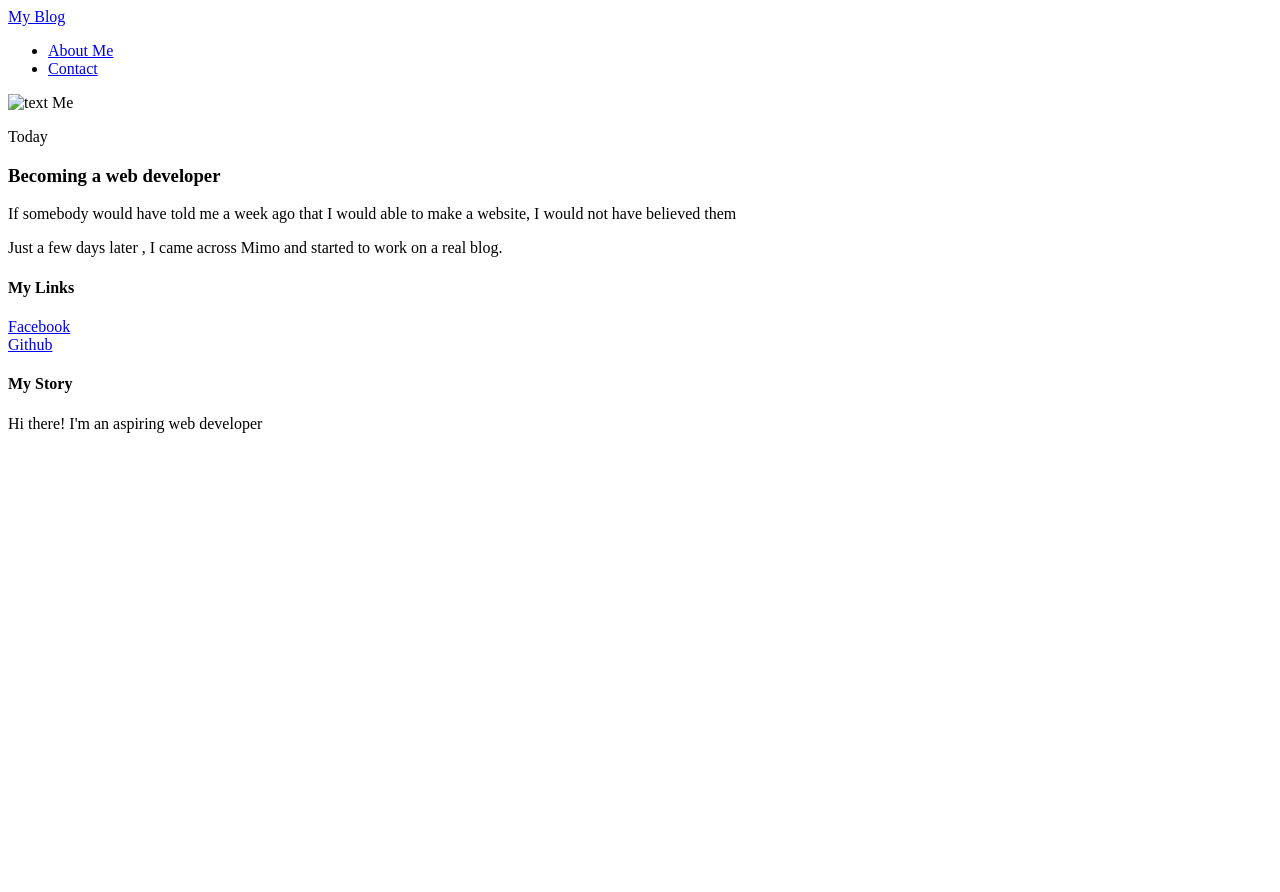
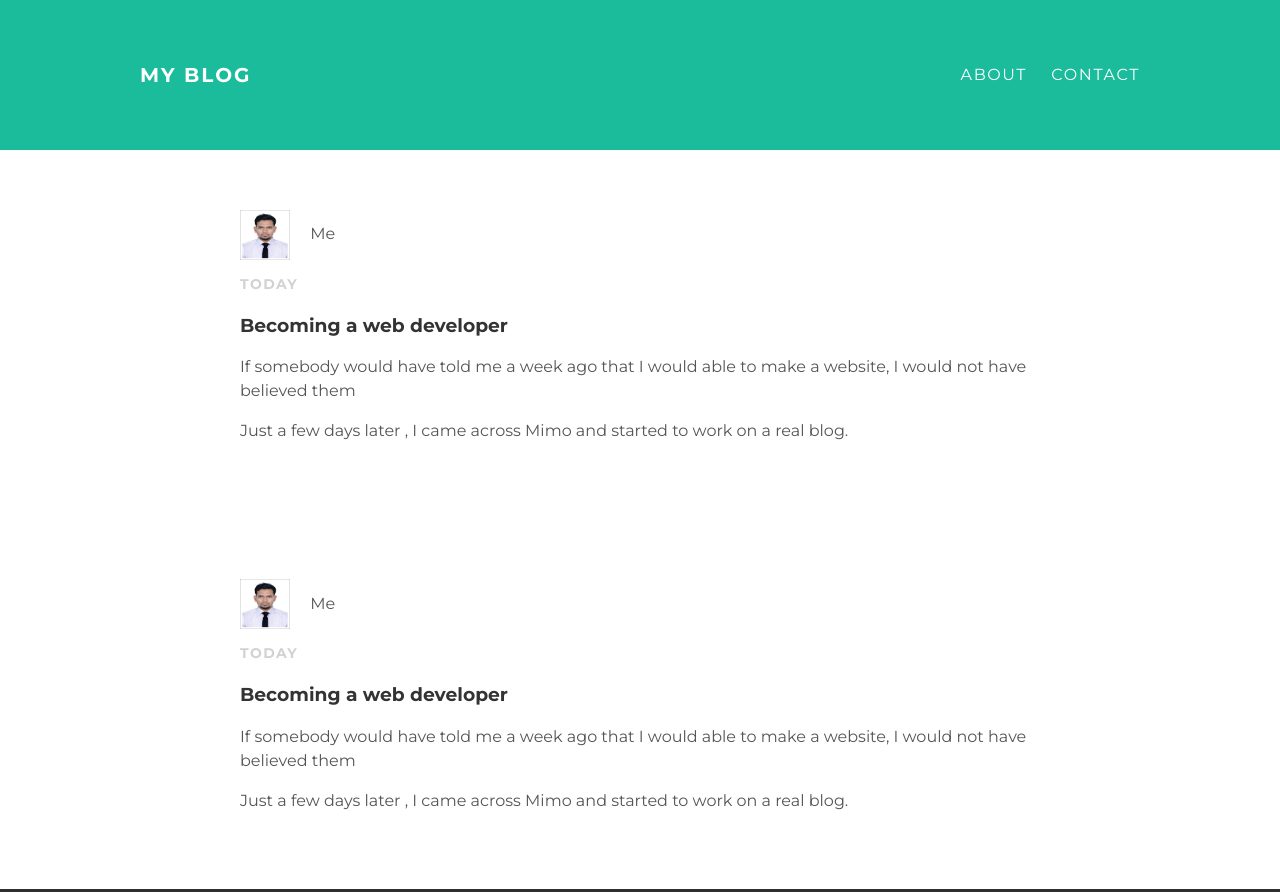
Before and after one commit to Shohanurcsevu/shohanur.github.io, a plain HTML site: page index.html in a window 1280 px wide. Shown: the top 892 px of the page. Before the commit the page ends 800 px from the top, so only its background shows below. Drawn offline with Linux system fonts and the light colour scheme.

Commit message:
blog with css

```diff
--- a/index.html
+++ b/index.html
@@ -4,6 +4,7 @@
     <meta charset="UTF-8">
     <meta http-equiv="X-UA-Compatible" content="IE=edge">
     <meta name="viewport" content="width=device-width, initial-scale=1.0">
+    <link rel="stylesheet" type="text/css" href="style.css">
     <title>My Blog</title>
 </head>
 <body>
@@ -11,10 +12,10 @@
     <!-- Header -->
     <div id="header">
         <div class ="container">
-            <a href="index.html">My Blog</a>
-            <ul>
-                <li><a href="about.html">About Me</a></li>
-                <li><a href="contact.html">Contact</a></li>
+            <a id="header-title" href="index.html">My Blog</a>
+            <ul id="header-nav">
+                <li><a href="about.html">About</a></li>
+                <li><a href="mailto:shohaurvu@gmail.com">Contact</a></li>
             </ul>
         </div>
     </div>
@@ -25,7 +26,21 @@
         <div class="container">
             <div class="post">
                 <div class="post-author">
-                    <img src="me.png" alt="text">
+                    <img src="sh.jpg" width="100px" height="100px" alt="text">
+                    <span>Me</span>
+                </div>
+                <p class="post-date">Today</p>
+                <h3 class="post-title">Becoming a web developer</h3>
+                <div class="post-content">
+                    <p>If somebody would have told me a week ago that I would able to make a website, I would not have believed them</p>
+                    <p>Just a few days later , I came across Mimo and started to work on a real blog.</p>
+                </div>
+            </div>
+        </div>
+        <div class="container">
+            <div class="post">
+                <div class="post-author">
+                    <img src="sh.jpg" width="100px" height="100px" alt="text">
                     <span>Me</span>
                 </div>
                 <p class="post-date">Today</p>
--- /dev/null
+++ b/style.css
@@ -0,0 +1,102 @@
+@import url('https://fonts.googleapis.com/css2?family=Montserrat:wght@400;700&display=swap');
+
+
+body {
+    color: #555;
+    margin: 0;
+    font-family: 'Montserrat' , sans-serif;
+}
+
+#header {
+    background-color: #1abc9c;
+    height: 150px;
+    line-height: 150px;
+}
+#header-title {
+    display: block;
+    float: left;
+    font-size: 20px;
+    font-weight: bold;
+}
+#header-nav{
+    display: block;
+    float: right;
+    margin-top: 0;
+}
+
+#header-nav li {
+    display: inline;
+    padding-left: 20px;
+}
+
+#header a {
+    color: white;
+    text-decoration: none;
+    text-transform: uppercase;
+    letter-spacing: 0.1em;
+}
+
+#header a:hover{
+    color: #222;
+}
+
+.container {
+    max-width: 1000px;
+    margin: 0 auto;
+}
+
+#footer {
+    background-color: #2f2f2f;
+    padding: 50px 0;
+}
+#footer h4 {
+    color: white;
+    text-transform: uppercase;
+    letter-spacing: 0.1em;
+}
+
+#footer p {
+    color: White;
+}
+.column {
+    min-width: 300px;
+    display: inline-block;
+    vertical-align: top;
+}
+
+a {
+    color: #1abc9c;
+    text-decoration: none;
+}
+a:hover {
+    color: #F6A623;
+
+}
+
+.post {
+    max-width: 800px;
+    margin: 0 auto;
+    padding: 60px 0;
+}
+
+.post-author img {
+    width: 50px;
+    height: 50px;
+    vertical-align: middle;
+}
+.post-author span {
+    margin-left: 16px;
+}
+.post-date {
+    color: #D2D2D2;
+    font-size: 14px;
+    font-weight: bold;
+    text-transform: uppercase;
+    letter-spacing: 0.1em;
+}
+h1 ,h2, h3 , h4 {
+    color: #333;
+}
+p {
+    line-height: 1.5;
+}
```
Also changed, not shown: about.html (+1 -1 lines).
